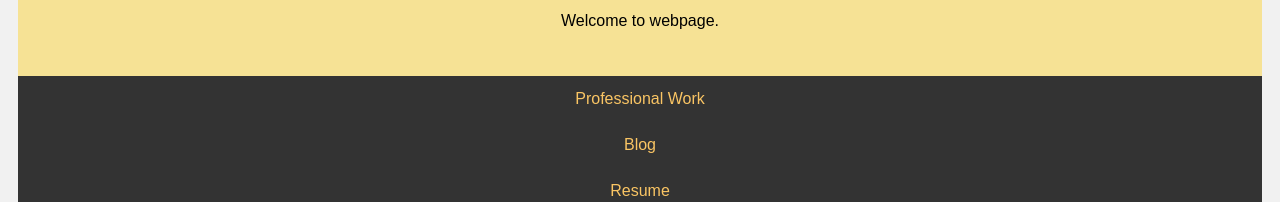
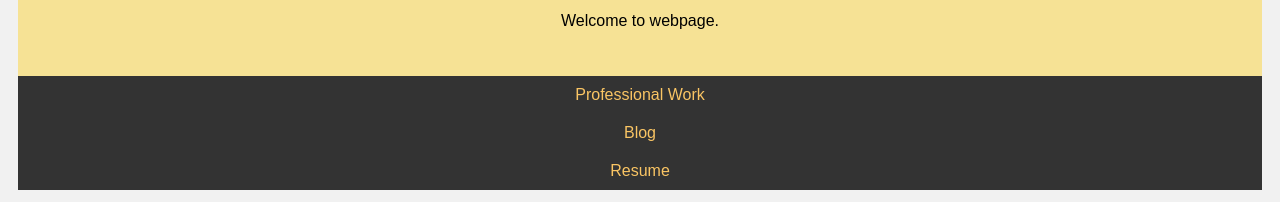
Before and after one commit to wirdaningsih/AbeerAlharbi.github.io, a plain HTML site: page Abeer.html in a window 1280 px wide. Shown: the part 161-363 px from the top of the page. Drawn offline with Linux system fonts and the light colour scheme.

Commit message:
Update Abeer.html

```diff
--- a/Abeer.html
+++ b/Abeer.html
@@ -35,7 +35,7 @@ body {
     display: block;
     color: #fac564;
     text-align: center;
-    padding: 14px 16px;
+    padding: 10px 10px;
     text-decoration: none;
 }
 
```
